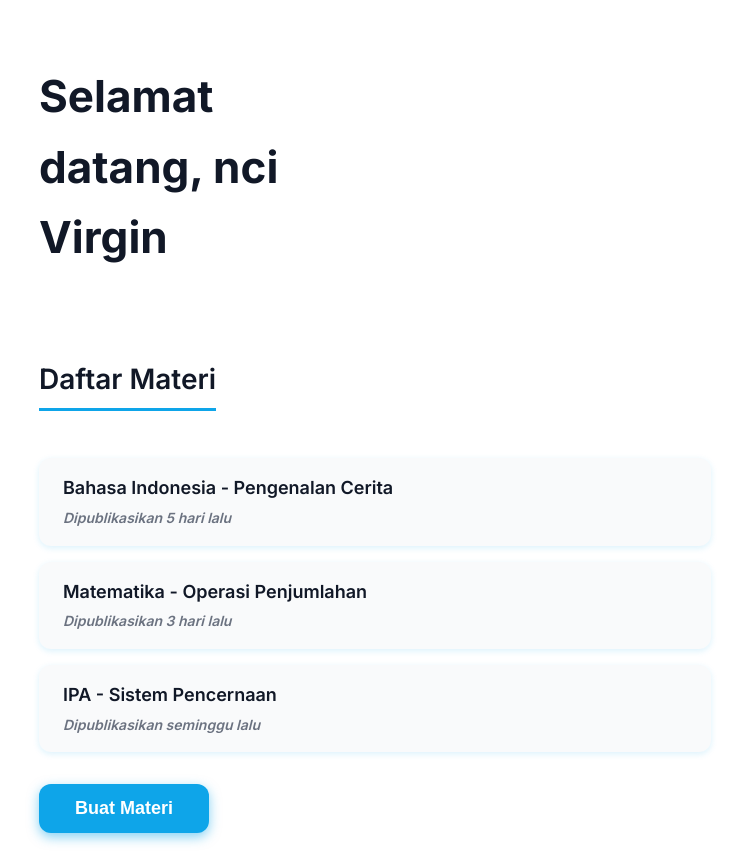
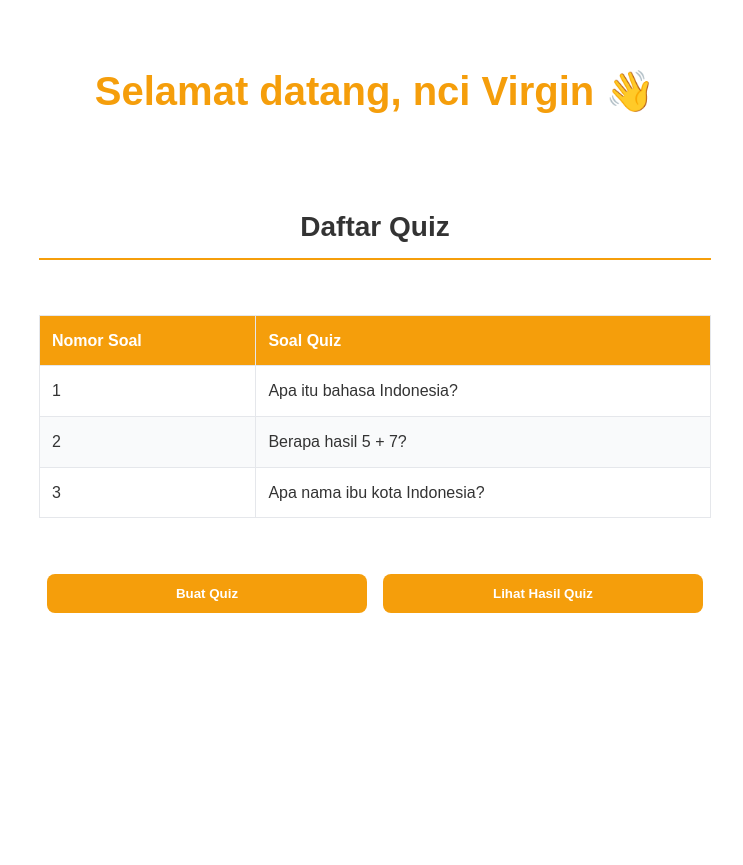
Before and after one commit to russell026/daftar-materi, a plain HTML site: page index.html in a window 1280 px wide. Shown: the whole page, without its empty margins (265-1008 px from the left). After the commit the page ends 800 px from the top, so only its background shows below. Drawn offline with Linux system fonts and the light colour scheme.

Commit message:
Update index.html

```diff
--- a/index.html
+++ b/index.html
@@ -3,9 +3,7 @@
 <head>
   <meta charset="UTF-8" />
   <meta name="viewport" content="width=device-width, initial-scale=1" />
-  <title>Daftar Materi - Selamat Datang</title>
-  <link href="https://fonts.googleapis.com/css2?family=Inter:wght@600;700&display=swap" rel="stylesheet" />
-  <link href="https://fonts.googleapis.com/icon?family=Material+Icons" rel="stylesheet" />
+  <title>Daftar Quiz - Selamat Datang</title>
   <style>
     /* Reset & base */
     *, *::before, *::after {
@@ -14,140 +12,106 @@
 
     body {
       margin: 0;
-      font-family: 'Inter', sans-serif;
+      font-family: Arial, sans-serif;
       background: #ffffff;
-      color: #374151; /* cool gray 700 */
+      color: #333;
       line-height: 1.6;
       min-height: 100vh;
-      -webkit-font-smoothing: antialiased;
-      -moz-osx-font-smoothing: grayscale;
     }
 
     /* Container */
     .container {
       max-width: 720px;
-      margin-left: auto;
-      margin-right: auto;
+      margin: 0 auto;
       padding: 32px 24px;
       display: flex;
       flex-direction: column;
       gap: 32px;
-      min-height: 100vh;
     }
 
     header h1 {
-      font-size: 2.75rem; /* ~44px */
-      font-weight: 700;
-      color: #111827; /* gray 900 */
-      display: flex;
-      align-items: center;
-      gap: 12px;
-    }
-
-    header h1 .material-icons {
-      font-size: 2.6rem;
-      color: #0ea5e9; /* bright blue */
-      user-select: none;
+      font-size: 2.5rem; /* ~40px */
+      color: #f59e0b; /* yellow-500 */
+      text-align: center;
     }
 
     section {
       display: flex;
       flex-direction: column;
-      gap: 24px;
+      gap: 16px;
     }
 
     section > h2 {
       font-size: 1.75rem; /* ~28px */
-      font-weight: 600;
-      color: #111827;
-      border-bottom: 3px solid #0ea5e9;
-      padding-bottom: 6px;
-      max-width: max-content;
+      color: #333;
+      text-align: center;
+      border-bottom: 2px solid #f59e0b; /* yellow-500 */
+      padding-bottom: 8px;
     }
 
-    /* Material list */
-    .materi-list {
-      list-style: none;
-      padding: 0;
-      margin: 0;
-      display: flex;
-      flex-direction: column;
-      gap: 16px;
+    /* Table */
+    table {
+      width: 100%;
+      border-collapse: collapse;
+      margin-top: 16px;
     }
 
-    .materi-item {
-      background: #f9fafb; /* light gray background */
-      border-radius: 12px;
-      padding: 16px 24px;
-      box-shadow: 0 2px 6px rgba(14, 165, 233, 0.15);
-      transition: box-shadow 0.3s ease;
-      cursor: default;
+    th, td {
+      padding: 12px;
+      text-align: left;
+      border: 1px solid #e5e7eb; /* gray-300 */
     }
 
-    .materi-item:hover, .materi-item:focus-within {
-      box-shadow: 0 6px 12px rgba(14, 165, 233, 0.3);
+    th {
+      background-color: #f59e0b; /* yellow-500 */
+      color: white;
     }
 
-    .materi-title {
-      font-size: 1.125rem; /* 18px */
-      font-weight: 600;
-      color: #111827;
-      margin-bottom: 4px;
+    tr:nth-child(even) {
+      background-color: #f9fafb; /* light gray */
     }
 
-    .materi-date {
-      font-size: 0.875rem; /*14px*/
-      color: #6b7280; /* gray 500 */
-      font-style: italic;
+    /* Buttons */
+    .button-container {
+      display: flex;
+      justify-content: space-between;
+      margin-top: 24px;
     }
 
-    /* Button */
-    .btn-buat {
-      align-self: flex-start;
-      background-color: #0ea5e9;
+    .btn {
+      background-color: #f59e0b; /* yellow-500 */
       color: white;
-      font-weight: 700;
-      font-size: 1.125rem;
-      padding: 14px 36px;
+      font-weight: bold;
+      padding: 12px 20px;
       border: none;
-      border-radius: 12px;
-      box-shadow: 0 4px 12px rgba(14, 165, 233, 0.5);
+      border-radius: 8px;
       cursor: pointer;
-      transition: background-color 0.3s ease, box-shadow 0.3s ease, transform 0.2s ease;
-      user-select: none;
+      transition: background-color 0.3s ease;
+      flex: 1;
+      margin: 0 8px; /* spacing between buttons */
       text-align: center;
     }
 
-    .btn-buat:hover,
-    .btn-buat:focus-visible {
-      background-color: #0284c7; /* darker blue */
-      box-shadow: 0 8px 20px rgba(2, 132, 199, 0.6);
-      outline: none;
-      transform: translateY(-2px);
+    .btn:hover {
+      background-color: #d97706; /* darker yellow */
     }
 
-    .btn-buat:active {
-      transform: translateY(0);
-      box-shadow: 0 3px 10px rgba(14, 165, 233, 0.4);
-    }
-
-    /* Responsive typography */
+    /* Responsive */
     @media (max-width: 480px) {
       header h1 {
-        font-size: 2rem;
+        font-size: 2rem; /* ~32px */
       }
 
       section > h2 {
-        font-size: 1.5rem;
+        font-size: 1.5rem; /* ~24px */
       }
 
-      .materi-title {
-        font-size: 1rem;
+      th, td {
+        padding: 8px; /* smaller padding on mobile */
       }
 
-      .btn-buat {
-        font-size: 1rem;
-        padding: 12px 28px;
+      .btn {
+        padding: 10px 16px; /* smaller button padding on mobile */
       }
     }
   </style>
@@ -155,31 +119,39 @@
 <body>
   <div class="container" role="main">
     <header>
-      <h1>
-        Selamat datang, nci Virgin
-        <span class="material-icons" aria-label="Hello wave hand icon" role="img">wave_hand</span>
-      </h1>
+      <h1>Selamat datang, nci Virgin 👋</h1>
     </header>
 
-    <section aria-labelledby="materi-title">
-      <h2 id="materi-title">Daftar Materi</h2>
-      <ul class="materi-list" role="list">
-        <li class="materi-item" tabindex="0">
-          <div class="materi-title">Bahasa Indonesia - Pengenalan Cerita</div>
-          <div class="materi-date">Dipublikasikan 5 hari lalu</div>
-        </li>
-        <li class="materi-item" tabindex="0">
-          <div class="materi-title">Matematika - Operasi Penjumlahan</div>
-          <div class="materi-date">Dipublikasikan 3 hari lalu</div>
-        </li>
-        <li class="materi-item" tabindex="0">
-          <div class="materi-title">IPA - Sistem Pencernaan</div>
-          <div class="materi-date">Dipublikasikan seminggu lalu</div>
-        </li>
-      </ul>
+    <section aria-labelledby="quiz-title">
+      <h2 id="quiz-title">Daftar Quiz</h2>
+      <table>
+        <thead>
+          <tr>
+            <th>Nomor Soal</th>
+            <th>Soal Quiz</th>
+          </tr>
+        </thead>
+        <tbody>
+          <tr>
+            <td>1</td>
+            <td>Apa itu bahasa Indonesia?</td>
+          </tr>
+          <tr>
+            <td>2</td>
+            <td>Berapa hasil 5 + 7?</td>
+          </tr>
+          <tr>
+            <td>3</td>
+            <td>Apa nama ibu kota Indonesia?</td>
+          </tr>
+        </tbody>
+      </table>
     </section>
 
-    <button type="button" class="btn-buat" aria-label="Buat Materi">Buat Materi</button>
+    <div class="button-container">
+      <button class="btn" aria-label="Buat Quiz">Buat Quiz</button>
+      <button class="btn" aria-label="Lihat Hasil Quiz">Lihat Hasil Quiz</button>
+    </div>
   </div>
 </body>
 </html>
```
